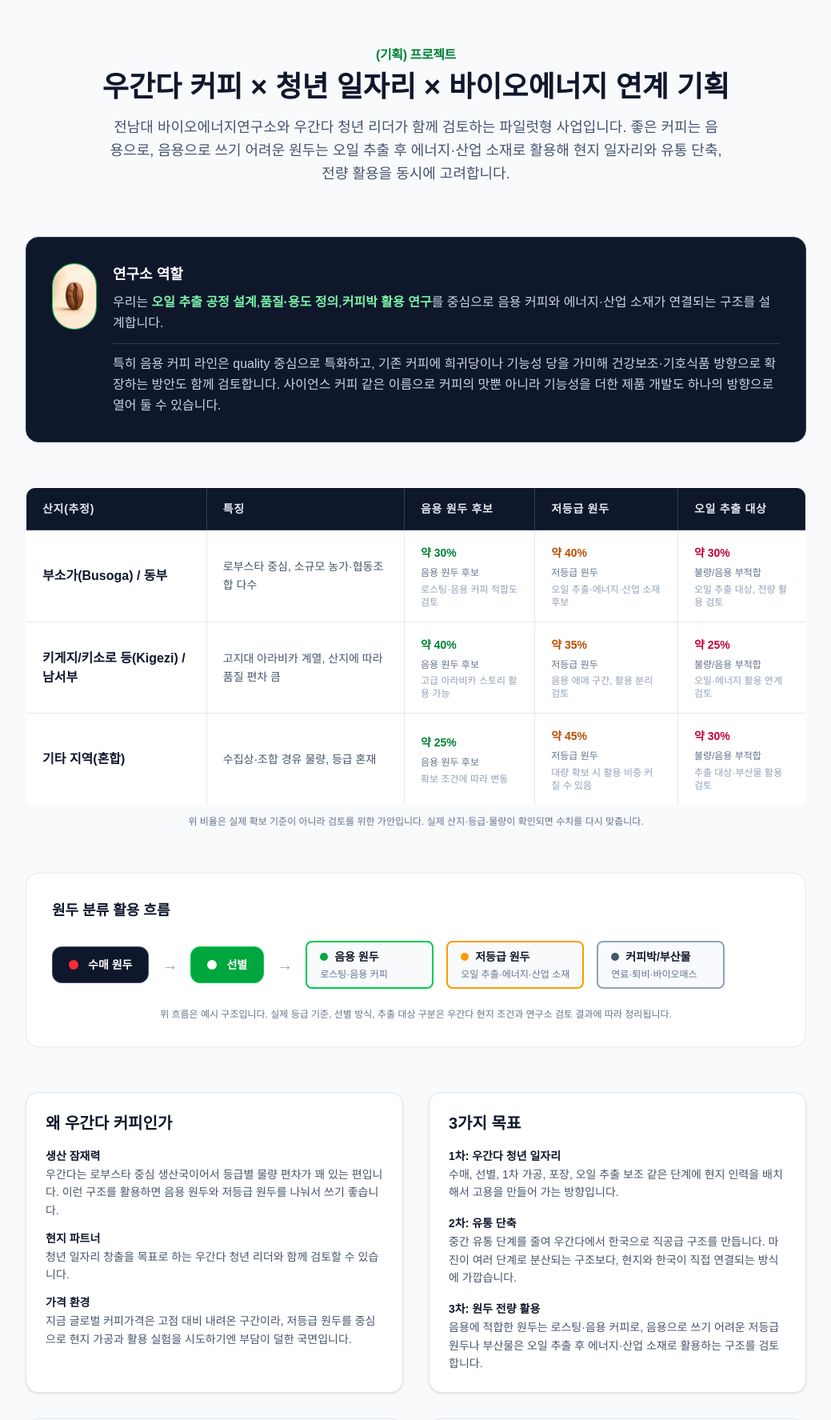
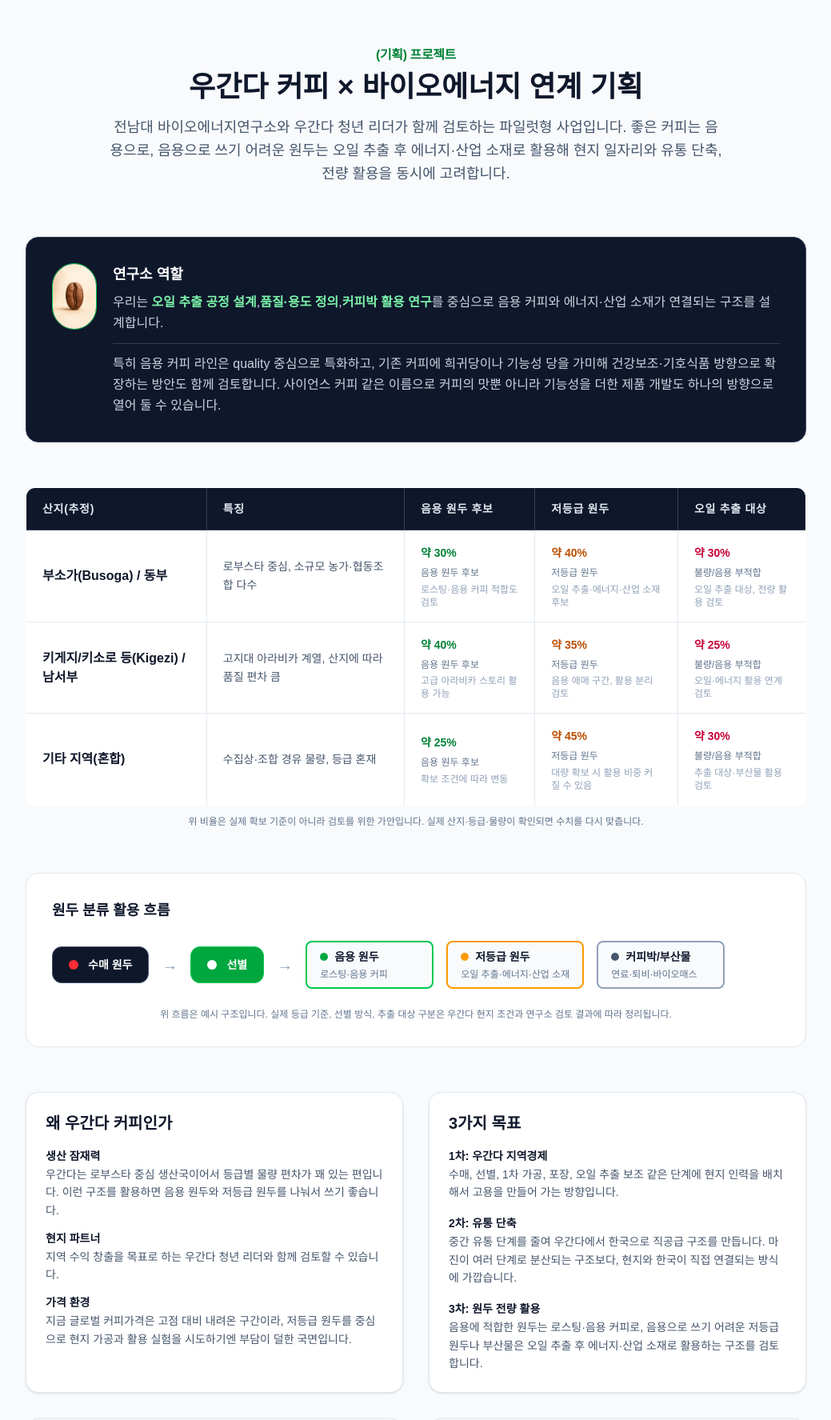
Before and after one commit to cw5444/bioenergy-website, a Next.js app: page / in a window 1280 px wide. Shown: the part 4421-6196 px from the top of the page at 80% size, without its empty margins (120-1159 px from the left). Built offline with nearby package versions, Linux system fonts and the light colour scheme.

Commit message:
refactor(uganda): 청년 일자리 표현을 제거하고 우간다 커피와 연구소 콜라보 중심으로 텍스트 정리

```diff
--- a/app/page.tsx
+++ b/app/page.tsx
@@ -110,7 +110,7 @@ export default function Home() {
           </li>
           <li>
             <span className="font-semibold text-slate-900">현지 파트너</span>
-            <br />청년 일자리 창출을 목표로 하는 우간다 청년 리더와 함께 검토할 수 있습니다.
+            <br />지역 수익 창출을 목표로 하는 우간다 청년 리더와 함께 검토할 수 있습니다.
           </li>
           <li>
             <span className="font-semibold text-slate-900">가격 환경</span>
@@ -125,7 +125,7 @@ export default function Home() {
       body: (
         <ul className="space-y-4 text-sm text-slate-600 leading-relaxed">
           <li>
-            <span className="font-semibold text-slate-900">1차: 우간다 청년 일자리</span>
+            <span className="font-semibold text-slate-900">1차: 우간다 지역경제</span>
             <br />수매, 선별, 1차 가공, 포장, 오일 추출 보조 같은 단계에 현지 인력을 배치해서
             고용을 만들어 가는 방향입니다.
           </li>
@@ -523,7 +523,7 @@ export default function Home() {
           <div className="text-center mb-16">
             <h2 className="text-green-700 font-bold mb-2 uppercase tracking-tight">(기획) 프로젝트</h2>
             <h3 className="text-4xl font-extrabold text-slate-900 mb-4">
-              우간다 커피 × 청년 일자리 × 바이오에너지 연계 기획
+              우간다 커피 × 바이오에너지 연계 기획
             </h3>
             <p className="text-lg text-slate-600 max-w-3xl mx-auto leading-relaxed">
               전남대 바이오에너지연구소와 우간다 청년 리더가 함께 검토하는 파일럿형 사업입니다.
```
